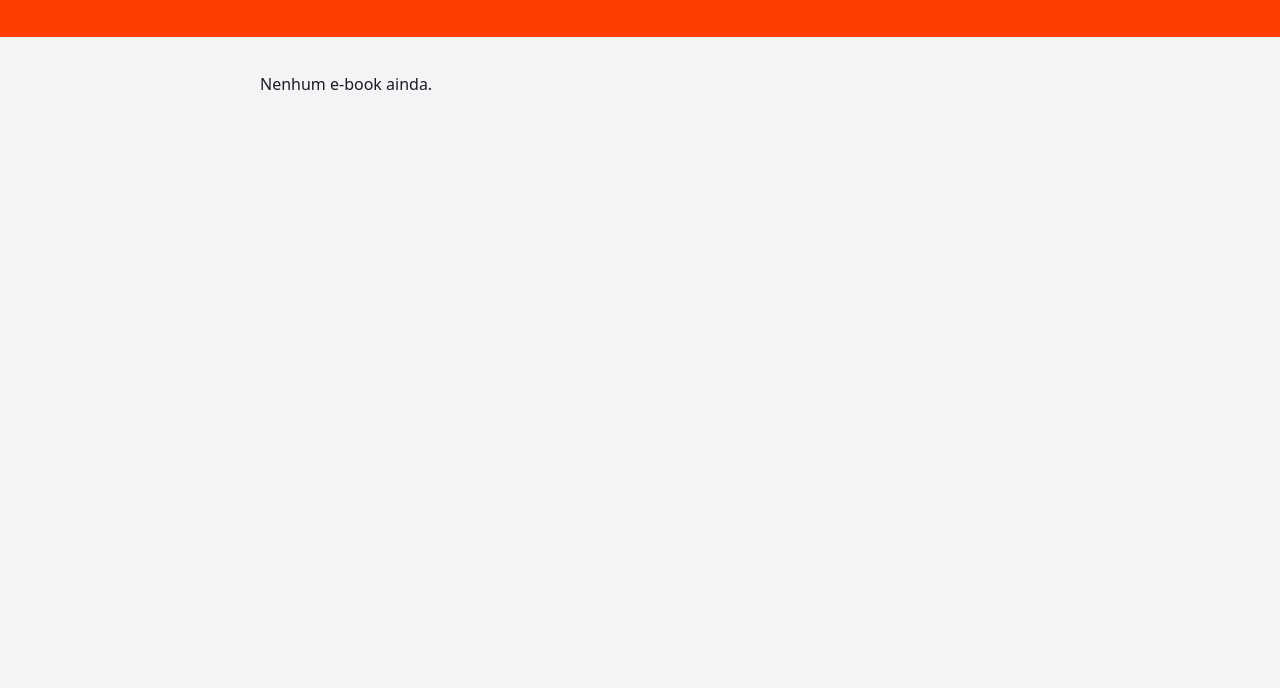
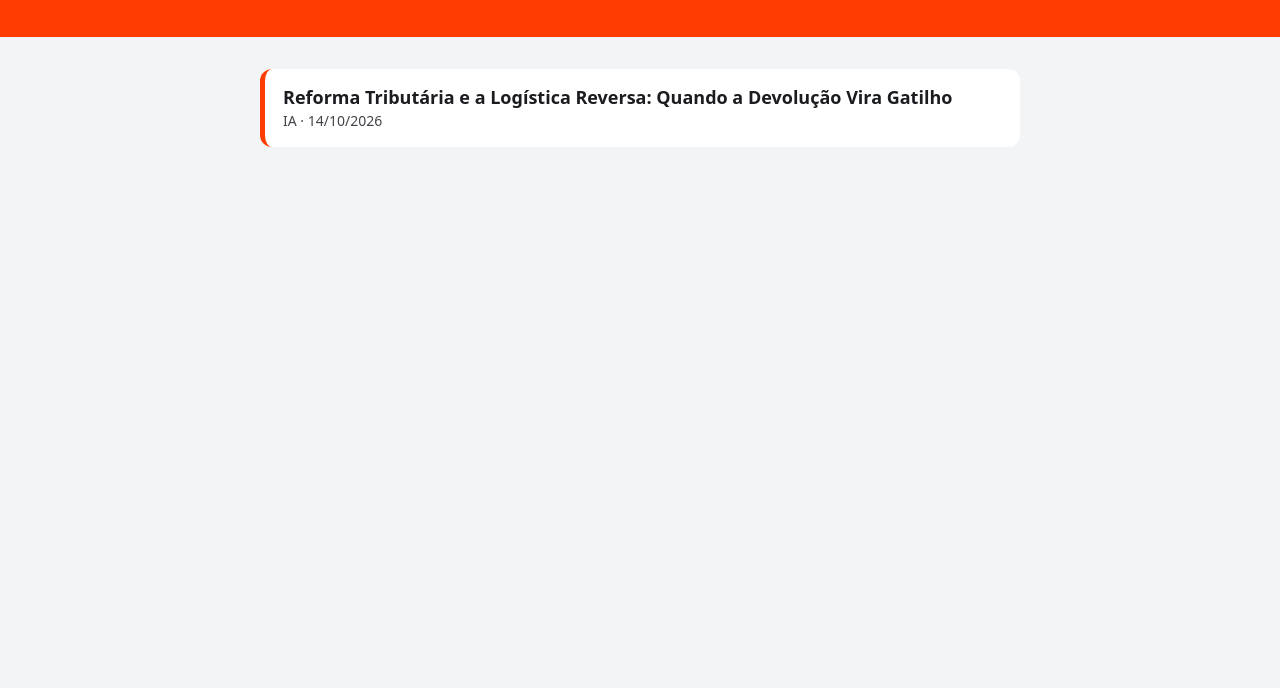
Before and after one commit to asavideomaker/palco-vivo, a plain HTML site: page index.html in a window 1280 px wide. Shown: the part 112-800 px from the top of the page. Drawn offline with Linux system fonts and the light colour scheme.

Commit message:
Página inicial

```diff
--- a/index.html
+++ b/index.html
@@ -1 +1 @@
-<!doctype html><html lang="pt-BR"><head><meta charset="utf-8"><meta name="viewport" content="width=device-width,initial-scale=1"><title>E-books das palestras</title><style>body{margin:0;font-family:system-ui,Segoe UI,Roboto,Arial,sans-serif;background:#F3F4F6;color:#1B1C20}header{background:#FF3D03;color:#fff;padding:40px 20px}header h1{margin:0;font-size:30px}header p{margin:6px 0 0;opacity:.9}main{max-width:760px;margin:0 auto;padding:20px}a.it{display:block;background:#fff;border-radius:12px;padding:16px 18px;margin:12px 0;text-decoration:none;color:#1B1C20;border-left:5px solid #FF3D03}a.it b{display:block;font-size:18px}a.it span{color:#424449;font-size:14px}</style></head><body><header><h1>E-books das palestras</h1><p>Criados ao vivo com o Palco Vivo</p></header><main><p>Nenhum e-book ainda.</p></main></body></html>
+<!doctype html><html lang="pt-BR"><head><meta charset="utf-8"><meta name="viewport" content="width=device-width,initial-scale=1"><title>E-books das palestras</title><style>body{margin:0;font-family:system-ui,Segoe UI,Roboto,Arial,sans-serif;background:#F3F4F6;color:#1B1C20}header{background:#FF3D03;color:#fff;padding:40px 20px}header h1{margin:0;font-size:30px}header p{margin:6px 0 0;opacity:.9}main{max-width:760px;margin:0 auto;padding:20px}a.it{display:block;background:#fff;border-radius:12px;padding:16px 18px;margin:12px 0;text-decoration:none;color:#1B1C20;border-left:5px solid #FF3D03}a.it b{display:block;font-size:18px}a.it span{color:#424449;font-size:14px}</style></head><body><header><h1>E-books das palestras</h1><p>Criados ao vivo com o Palco Vivo</p></header><main><a class="it" href="2026-10-14-reforma-tributaria-e-a-logistica-reversa-quando-a-/"><b>Reforma Tributária e a Logística Reversa: Quando a Devolução Vira Gatilho</b><span>IA · 14/10/2026</span></a></main></body></html>
```
